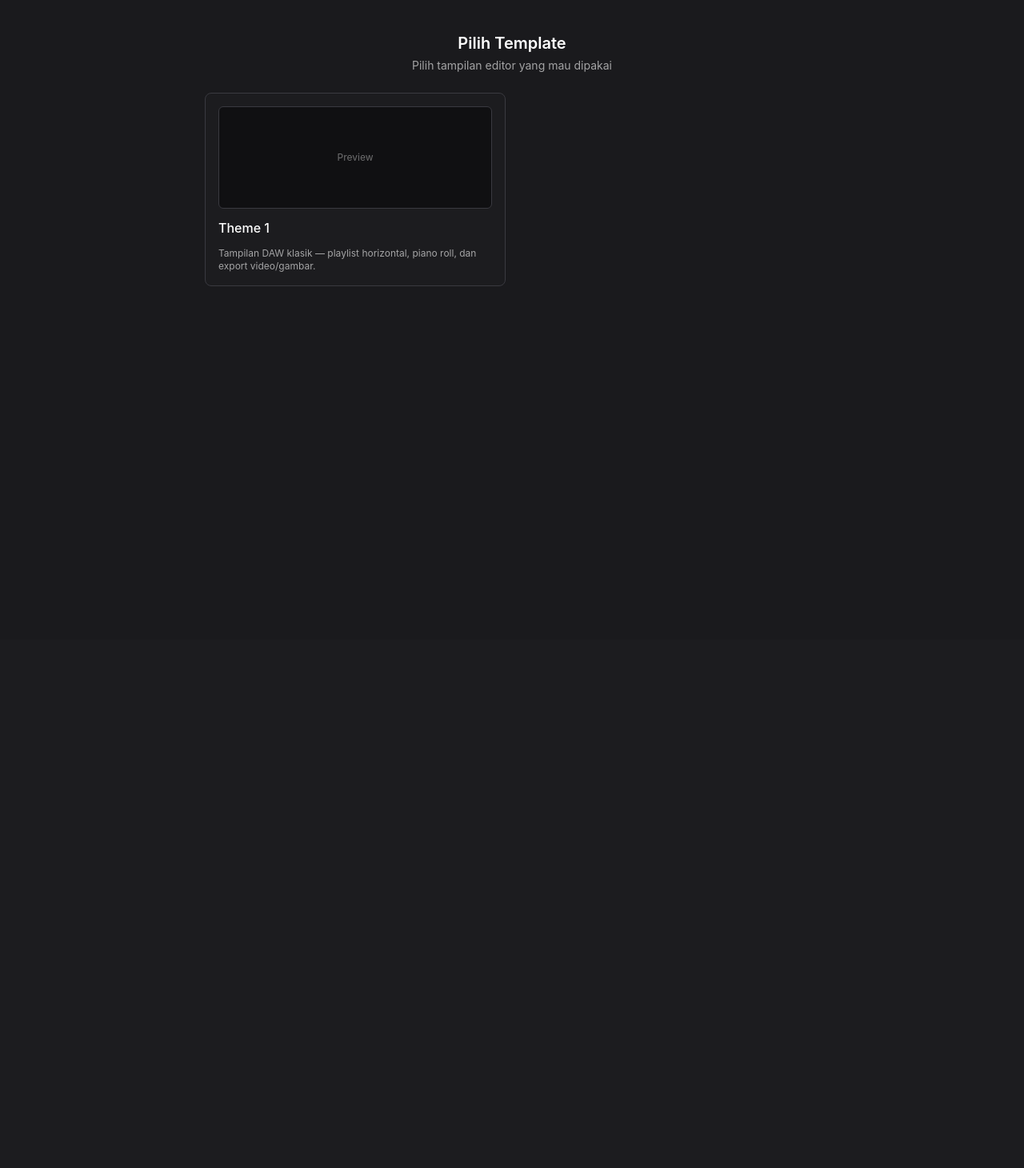
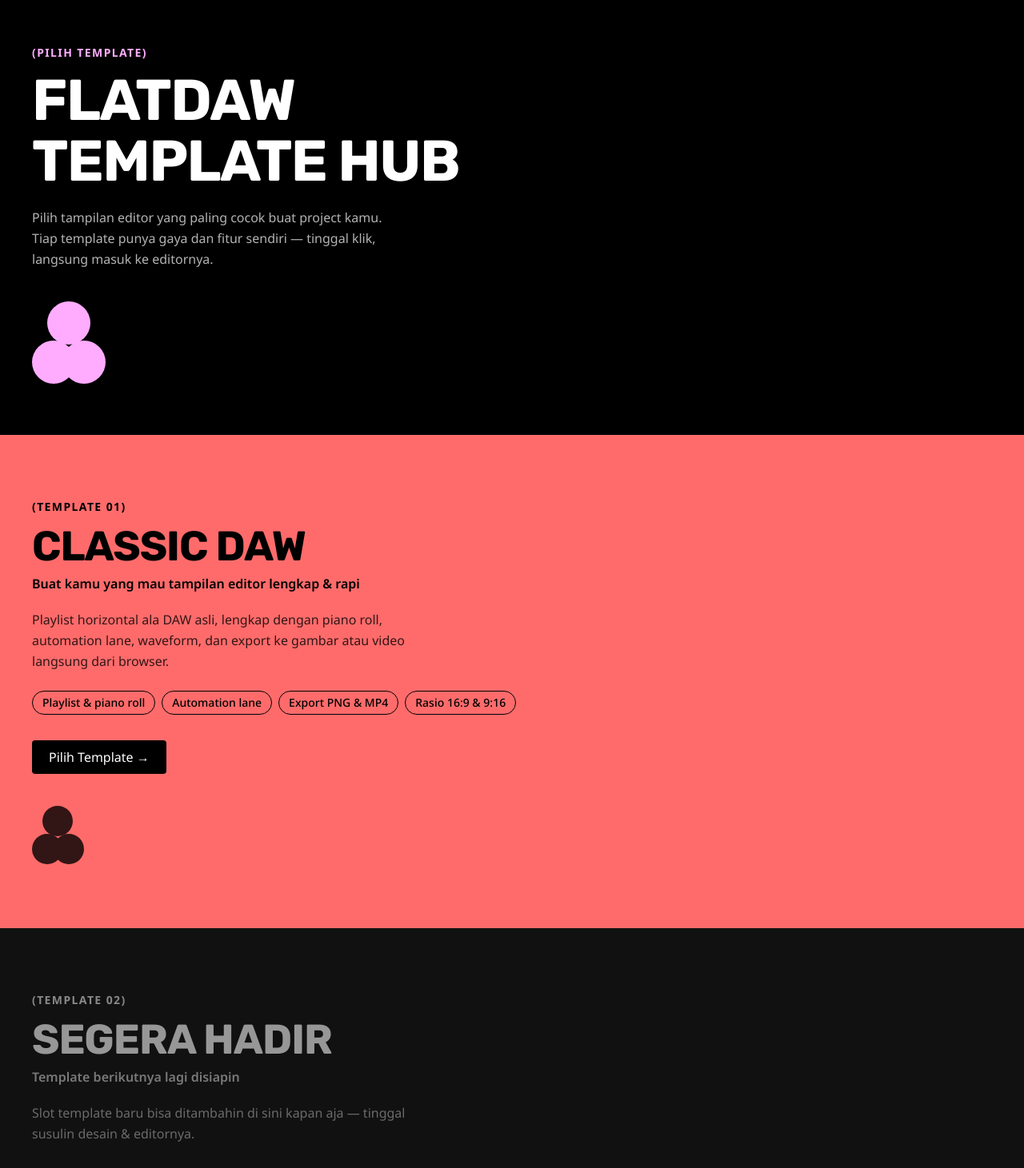
Before and after one commit to xe986232-ai/flatdaw, a React (Vite) app: page / in a window 1280 px wide. Shown: the top 1461 px of the page at 80% size. Before the commit the page ends 800 px from the top, so only its background shows below. Built offline with nearby package versions, Linux system fonts and the light colour scheme.

Commit message:
Desain ulang TemplatePage jadi landing page (palet & font sesuai style guide referensi)

```diff
--- a/index.html
+++ b/index.html
@@ -4,6 +4,12 @@
     <meta charset="UTF-8" />
     <link rel="icon" type="image/svg+xml" href="/favicon.svg" />
     <meta name="viewport" content="width=device-width, initial-scale=1.0, maximum-scale=1.0, user-scalable=no" />
+    <link rel="preconnect" href="https://fonts.googleapis.com" />
+    <link rel="preconnect" href="https://fonts.gstatic.com" crossorigin />
+    <link
+      href="https://fonts.googleapis.com/css2?family=Noto+Sans:wght@400;500;600;700;800&family=Rubik:wght@400;500;700;800;900&display=swap"
+      rel="stylesheet"
+    />
     <title>daw-mockup</title>
   </head>
   <body>
--- /dev/null
+++ b/src/components/ThreeCircles.tsx
@@ -0,0 +1,27 @@
+type ThreeCirclesProps = {
+  color?: string
+  size?: number
+  className?: string
+}
+
+// Motif dekoratif "tiga lingkaran bertumpuk" yang muncul berulang di
+// referensi (believe.com) — satu lingkaran di atas, dua berdempetan di
+// bawah. Dipakai sebagai aksen visual di landing page template.
+export function ThreeCircles({ color = '#ffffff', size = 96, className = '' }: ThreeCirclesProps) {
+  return (
+    <div className={`relative ${className}`} style={{ width: size * 1.7, height: size * 1.9 }}>
+      <div
+        className="absolute rounded-full"
+        style={{ width: size, height: size, left: size * 0.35, top: 0, backgroundColor: color }}
+      />
+      <div
+        className="absolute rounded-full"
+        style={{ width: size, height: size, left: 0, top: size * 0.9, backgroundColor: color }}
+      />
+      <div
+        className="absolute rounded-full"
+        style={{ width: size, height: size, left: size * 0.7, top: size * 0.9, backgroundColor: color }}
+      />
+    </div>
+  )
+}
--- /dev/null
+++ b/src/designTokens.ts
@@ -0,0 +1,34 @@
+// Design tokens diambil dari style-guide referensi (Believe.com) —
+// dipakai khusus di halaman TemplatePage biar landing page-nya konsisten
+// sama palet/tipografi referensi tanpa nyentuh tema editor yang lain.
+
+export const tokens = {
+  colors: {
+    accent: '#ffacff',
+    background: '#000000',
+    text: '#ffffff',
+    border: '#374151',
+  },
+  fonts: {
+    heading: '"Rubik", Arial, Helvetica, sans-serif',
+    display: '"Noto Sans", Arial, Helvetica, sans-serif',
+    body: '"Noto Sans", Arial, Helvetica, sans-serif',
+  },
+  spacing: {
+    xs: '8px',
+    sm: '16px',
+    md: '32px',
+    lg: '48px',
+    xl: '108px',
+  },
+} as const
+
+// Palet warna blok section, gantian tiap kartu template — biar tiap
+// "penjelasan template" punya identitas warna sendiri kayak di referensi
+// (coral, periwinkle, orange, tan/khaki), tetep kontras sama teks hitam.
+export const SECTION_PALETTE = [
+  { bg: '#ff6b6b', fg: '#000000' }, // coral
+  { bg: '#8ea6f4', fg: '#000000' }, // periwinkle
+  { bg: '#ffac4d', fg: '#000000' }, // orange
+  { bg: '#d8b878', fg: '#000000' }, // tan/khaki
+] as const
--- a/src/pages/TemplatePage.tsx
+++ b/src/pages/TemplatePage.tsx
@@ -1,57 +1,167 @@
+import { tokens, SECTION_PALETTE } from '../designTokens'
+import { ThreeCircles } from '../components/ThreeCircles'
+
 type TemplatePageProps = {
   onSelectTheme: (themeId: string) => void
 }
 
-const THEMES = [
+type ThemeDef = {
+  id: string
+  eyebrow: string
+  name: string
+  tagline: string
+  description: string
+  features: string[]
+  available: boolean
+}
+
+const THEMES: ThemeDef[] = [
   {
     id: 'theme1',
-    name: 'Theme 1',
-    description: 'Tampilan DAW klasik — playlist horizontal, piano roll, dan export video/gambar.',
+    eyebrow: '(TEMPLATE 01)',
+    name: 'CLASSIC DAW',
+    tagline: 'Buat kamu yang mau tampilan editor lengkap & rapi',
+    description:
+      'Playlist horizontal ala DAW asli, lengkap dengan piano roll, automation lane, waveform, dan export ke gambar atau video langsung dari browser.',
+    features: ['Playlist & piano roll', 'Automation lane', 'Export PNG & MP4', 'Rasio 16:9 & 9:16'],
     available: true,
   },
-  // Slot untuk theme berikutnya — tinggal tambahin object baru di sini,
-  // set available: false selama halaman editornya belum dibikin.
+  {
+    id: 'theme2',
+    eyebrow: '(TEMPLATE 02)',
+    name: 'SEGERA HADIR',
+    tagline: 'Template berikutnya lagi disiapin',
+    description: 'Slot template baru bisa ditambahin di sini kapan aja — tinggal susulin desain & editornya.',
+    features: [],
+    available: false,
+  },
 ]
 
 export default function TemplatePage({ onSelectTheme }: TemplatePageProps) {
   return (
-    <div className="flex min-h-dvh flex-col items-center gap-6 bg-[#1a1a1d] p-6 text-white">
-      <div className="mt-4 flex flex-col items-center gap-1 text-center">
-        <h1 className="text-xl font-semibold">Pilih Template</h1>
-        <p className="text-sm text-white/60">Pilih tampilan editor yang mau dipakai</p>
-      </div>
+    <div style={{ fontFamily: tokens.fonts.body, backgroundColor: tokens.colors.background, color: tokens.colors.text }}>
+      {/* HERO */}
+      <section
+        className="relative overflow-hidden px-6 pb-16 pt-14 sm:px-10"
+        style={{ backgroundColor: tokens.colors.background }}
+      >
+        <p
+          className="text-xs font-bold uppercase tracking-widest sm:text-sm"
+          style={{ color: tokens.colors.accent, fontFamily: tokens.fonts.body }}
+        >
+          (PILIH TEMPLATE)
+        </p>
+        <h1
+          className="mt-3 text-[42px] font-bold leading-[1.05] sm:text-[72px]"
+          style={{ fontFamily: tokens.fonts.heading, letterSpacing: '-1.5px' }}
+        >
+          FLATDAW
+          <br />
+          TEMPLATE HUB
+        </h1>
+        <p className="mt-5 max-w-md text-sm leading-relaxed text-white/70 sm:text-base">
+          Pilih tampilan editor yang paling cocok buat project kamu. Tiap template punya gaya
+          dan fitur sendiri — tinggal klik, langsung masuk ke editornya.
+        </p>
 
-      <div className="grid w-full max-w-3xl grid-cols-1 gap-4 sm:grid-cols-2">
-        {THEMES.map((theme) => (
-          <button
+        <ThreeCircles color={tokens.colors.accent} size={54} className="mt-10" />
+      </section>
+
+      {/* SECTION PER TEMPLATE */}
+      {THEMES.map((theme, i) => {
+        const palette = SECTION_PALETTE[i % SECTION_PALETTE.length]
+        return (
+          <section
             key={theme.id}
-            type="button"
-            disabled={!theme.available}
-            onClick={() => theme.available && onSelectTheme(theme.id)}
-            className={`flex flex-col items-start gap-3 rounded-lg border p-4 text-left transition ${
-              theme.available
-                ? 'border-surface-grid bg-surface-base hover:border-white/40 cursor-pointer'
-                : 'border-surface-grid/50 bg-surface-base/50 cursor-not-allowed opacity-50'
-            }`}
+            className="relative overflow-hidden px-6 py-14 sm:px-10 sm:py-20"
+            style={{ backgroundColor: theme.available ? palette.bg : '#111111' }}
           >
-            <div
-              className="flex h-32 w-full items-center justify-center rounded-md border border-surface-grid bg-[#101012] text-xs text-white/40"
-              style={{ aspectRatio: '16 / 9' }}
+            <p
+              className="text-xs font-bold uppercase tracking-widest sm:text-sm"
+              style={{ color: theme.available ? palette.fg : '#ffffff80' }}
             >
-              Preview
-            </div>
-            <div className="flex w-full items-center justify-between">
-              <span className="font-medium">{theme.name}</span>
-              {!theme.available && (
-                <span className="rounded bg-white/10 px-2 py-0.5 text-[10px] uppercase tracking-wide text-white/50">
-                  Segera
+              {theme.eyebrow}
+            </p>
+            <h2
+              className="mt-3 text-[34px] font-bold leading-[1.05] sm:text-[52px]"
+              style={{
+                fontFamily: tokens.fonts.heading,
+                letterSpacing: '-1px',
+                color: theme.available ? palette.fg : '#ffffff90',
+              }}
+            >
+              {theme.name}
+            </h2>
+            <p
+              className="mt-2 text-sm font-semibold sm:text-base"
+              style={{ color: theme.available ? palette.fg : '#ffffff70' }}
+            >
+              {theme.tagline}
+            </p>
+            <p
+              className="mt-5 max-w-lg text-sm leading-relaxed sm:text-base"
+              style={{ color: theme.available ? `${palette.fg}cc` : '#ffffff60' }}
+            >
+              {theme.description}
+            </p>
+
+            {theme.features.length > 0 && (
+              <ul className="mt-6 flex flex-wrap gap-2">
+                {theme.features.map((f) => (
+                  <li
+                    key={f}
+                    className="rounded-full border px-3 py-1 text-xs font-medium sm:text-sm"
+                    style={{ borderColor: palette.fg, color: palette.fg }}
+                  >
+                    {f}
+                  </li>
+                ))}
+              </ul>
+            )}
+
+            <div className="mt-8">
+              {theme.available ? (
+                <button
+                  type="button"
+                  onClick={() => onSelectTheme(theme.id)}
+                  className="inline-flex min-h-[40px] min-w-[120px] items-center justify-center rounded"
+                  style={{
+                    backgroundColor: tokens.colors.background,
+                    color: tokens.colors.text,
+                    fontFamily: tokens.fonts.body,
+                    padding: '8px 20px',
+                    fontWeight: 400,
+                    border: '1px solid transparent',
+                  }}
+                >
+                  Pilih Template →
+                </button>
+              ) : (
+                <span
+                  className="inline-flex min-h-[40px] min-w-[120px] cursor-not-allowed items-center justify-center rounded border"
+                  style={{ borderColor: '#ffffff40', color: '#ffffff50', padding: '8px 20px' }}
+                >
+                  Segera Hadir
                 </span>
               )}
             </div>
-            <p className="text-xs text-white/60">{theme.description}</p>
-          </button>
-        ))}
-      </div>
+
+            <ThreeCircles
+              color={theme.available ? tokens.colors.background : '#ffffff20'}
+              size={38}
+              className="mt-10 opacity-80"
+            />
+          </section>
+        )
+      })}
+
+      {/* FOOTER */}
+      <footer
+        className="border-t px-6 py-8 text-center text-xs sm:text-sm"
+        style={{ borderColor: tokens.colors.border, color: '#ffffff50' }}
+      >
+        flatdaw — dibikin buat proyek pribadi
+      </footer>
     </div>
   )
 }
```
